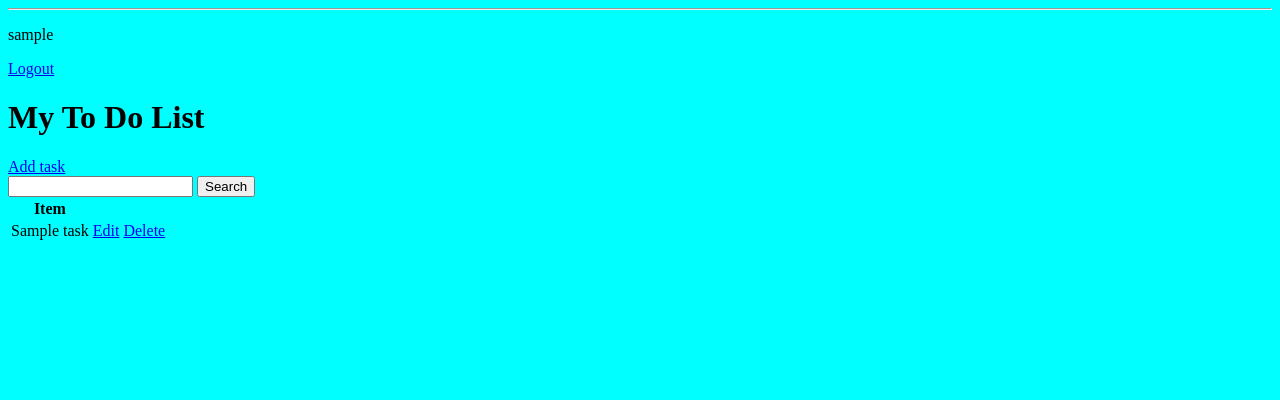
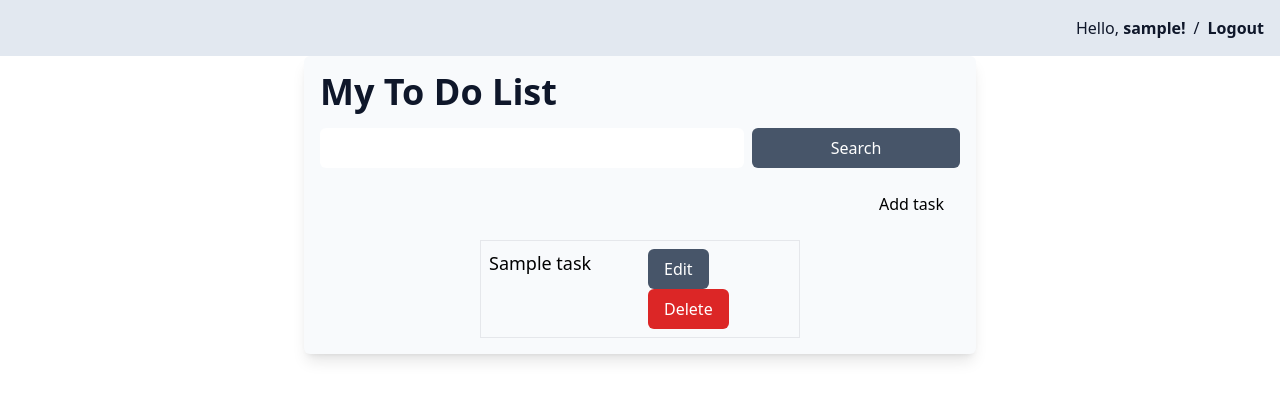
Before and after one commit to elciddelapaz/todo-list, a Django app: page / in a window 1280 px wide. Shown: the top 400 px of the page. Run offline with Django 4.2, Linux system fonts and the light colour scheme; a user stored in the database is signed in; tables that the repository leaves empty hold one stand-in row (values such as "Sample post"); some libraries are stand-ins or nearby versions.

Commit message:
update: style index page

```diff
--- a/base/templates/base/login.html
+++ b/base/templates/base/login.html
@@ -1,4 +1,5 @@
-{% extends 'base/main.html' %} {% block content %}
+{% extends 'base/main.html' %}
+{% block content %}
 <h1>Login</h1>
 
 <form method="post">
--- a/base/templates/base/main.html
+++ b/base/templates/base/main.html
@@ -1,16 +1,23 @@
 <!DOCTYPE html>
 <html lang="en">
+
 <head>
   <meta charset="UTF-8" />
   <meta name="viewport" content="width=device-width, initial-scale=1.0" />
+  <script src="https://cdn.tailwindcss.com"></script>
   <title>To Do List</title>
-    <style>
-      body {
-        background-color: aqua;
-      }
-    </style>
 </head>
+
 <body>
-    <div class="container">{% block content%} {% endblock content%}</div>
+  <div class="bg-slate-200 text-slate-900">
+    <div class="flex gap-2 justify-end p-4">
+      <p>Hello, <span class="font-bold">{{request.user}}!</span></p>
+      /
+      <a href="{% url 'logout' %}" class="hover:text-red-600"><span class="font-semibold">Logout</span></a>
+    </div>
+  </div>
+  {% block content%}
+  {% endblock content%}
 </body>
+
 </html>
--- a/base/templates/base/register.html
+++ b/base/templates/base/register.html
@@ -1,4 +1,5 @@
-{% extends 'base/main.html' %} {% block content %}
+{% extends 'base/main.html' %}
+{% block content %}
 <h1>Register</h1>
 
 <form method="post">
--- a/base/templates/base/task_confirm_delete.html
+++ b/base/templates/base/task_confirm_delete.html
@@ -1,4 +1,5 @@
-{% extends 'base/main.html' %} {% block content %}
+{% extends 'base/main.html' %}
+{% block content %}
 <a href="{% url 'tasks'%}">Go back</a>
 <form method="post">
   {% csrf_token %}
--- a/base/templates/base/task_form.html
+++ b/base/templates/base/task_form.html
@@ -1,4 +1,5 @@
-{% extends 'base/main.html' %} {% block content %}
+{% extends 'base/main.html' %}
+{% block content %}
 <h3>Task form</h3>
 <a href="{% url 'tasks'%}">Go back</a>
 <form method="post">
--- a/base/templates/base/task_list.html
+++ b/base/templates/base/task_list.html
@@ -1,32 +1,36 @@
-{% extends 'base/main.html' %} {% block content %}
-<hr />
-{% if request.user.is_authenticated %}
-<p>{{request.user}}</p>
-<a href="{% url 'logout' %}">Logout</a>
-{% else %}
-<a href="{% url 'login' %}">Login</a>
-{% endif %}
-<h1>My To Do List</h1>
-<a href="{%url 'task-create'%}">Add task</a>
-<form method="get">
-  <input type="text" name="search-area" value="{{ search_input }}" />
-  <input type="submit" value="Search" />
-</form>
-<table>
-  <tr>
-    <th>Item</th>
-    <th></th>
-    <th></th>
-  </tr>
-  {% for task in tasks%}
-  <tr>
-    <td>{{task.title}}</td>
-    <!-- <td><a href="{% url 'task' task.id%}">View</a></td> -->
-    <td><a href="{% url 'task-update' task.id%}">Edit</a></td>
-    <td><a href="{% url 'task-delete' task.id%}">Delete</a></td>
-  </tr>
-  {% empty %}
-  <h3>No items in list</h3>
-  {% endfor %}
-</table>
+{% extends 'base/main.html' %}
+{% block content %}
+<div class="bg-slate-50 rounded-md shadow-lg max-w-2xl mx-auto">
+  <div class="grid gap-4 p-4">
+    <h1 class="text-4xl font-bold text-slate-900">My To Do List</h1>
+    <div class="grid">
+      <form method="get" class="grid grid-cols-3 gap-2">
+        <input type="text" name="search-area" value="{{ search_input }}"
+          class="rounded-md py-2 px-4 w-full col-span-2" />
+        <input type="submit" value="Search" class="rounded-md bg-slate-600 text-white py-2 px-4" />
+      </form>
+    </div>
+    <button
+      class="flex justify-end transition ease-in-out delay-75 duration-150 rounded-md py-2 px-4 hover:bg-green-500 hover:text-white ml-auto">
+      <a href="{%url 'task-create'%}" class="w-full">Add task</a>
+    </button>
+    {% for task in tasks%}
+    <div class="grid grid-flow-col grid-cols-2 gap-4 mx-auto border p-2 w-1/2">
+      <p class="text-lg">
+        {{ task.title }}
+      </p>
+      <div>
+        <button
+          class="transition ease-in-out delay-100 hover:scale-110 hover:bg-slate-500 duration-150 rounded-md bg-slate-600 text-white py-2 px-4">
+          <a href="{% url 'task-update' task.id%}">Edit</a>
+        </button>
+        <button
+          class="transition ease-in-out delay-100 hover:scale-110 hover:bg-red-500 duration-150 rounded-md bg-red-600 text-white py-2 px-4">
+          <a href="{% url 'task-delete' task.id%}">Delete</a>
+        </button>
+      </div>
+    </div>
+    {% endfor %}
+  </div>
+</div>
 {% endblock content %}
```
Lines whose indentation alone changed are shown as unchanged.
